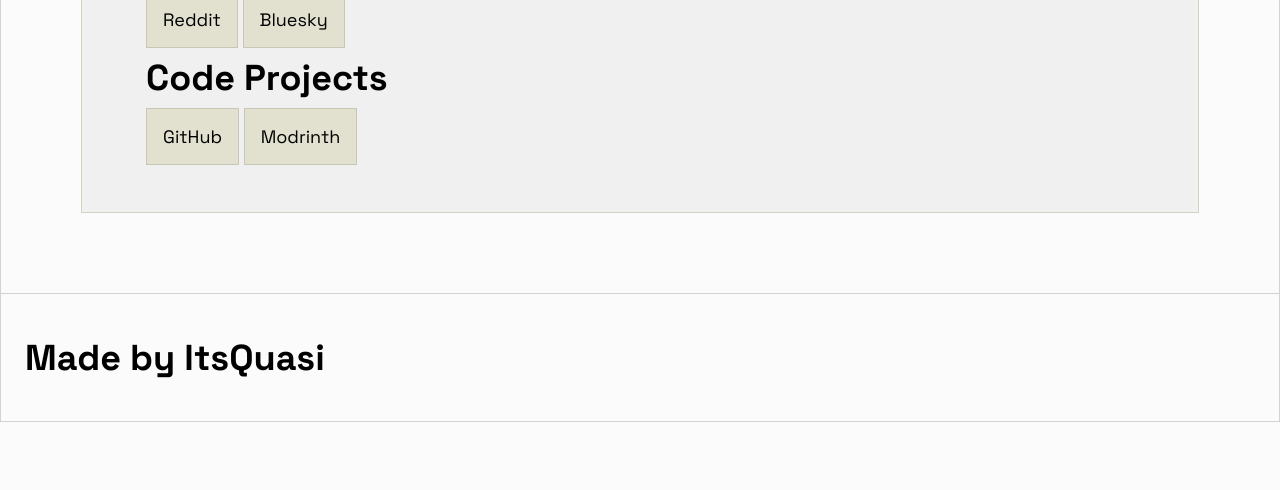
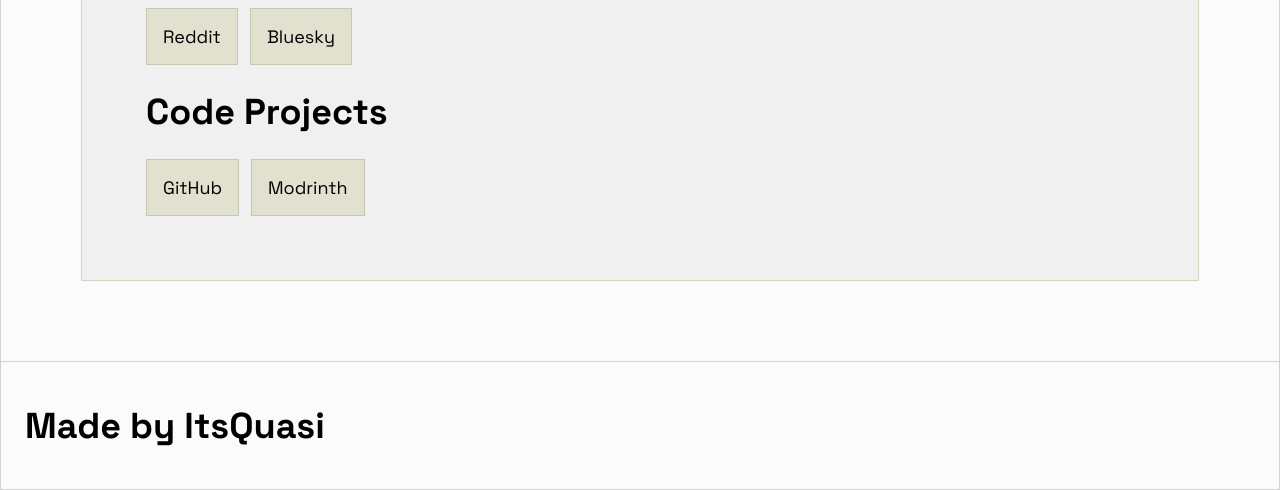
Before and after one commit to itsquasiab/itsquasiab.github.io, a plain HTML site: page socials.html in a window 1280 px wide. Shown: the part 728-1218 px from the top of the page. Before the commit the page ends 1150 px from the top, so only its background shows below. Drawn offline with Linux system fonts and the light colour scheme.

Commit message:
A small bug fix.
Just to make it better

```diff
--- a/assets/main.css
+++ b/assets/main.css
@@ -58,10 +58,9 @@
 
     width: calc(100% - 2px);
     position: fixed;
-    z-index: 1;
 }
 
-.nav-menu {
+.menu-links {
     display: flex;
     height: 100%;
 }
@@ -74,6 +73,7 @@
     padding: 16px;
     padding-left: 24px;
     padding-right: 24px;
+    margin: 0;
 }
 
 .content-title {
@@ -96,11 +96,13 @@
 }
 
 a {
-    text-decoration: none;
     background-color: var(--link-bg);
     border: 1px solid var(--link-border);
     color: var(--text);
+    text-decoration: none;
     padding: 16px;
+    display: inline-block;
+    margin-right: 12px;
 }
 
 button {
--- a/socials.html
+++ b/socials.html
@@ -17,7 +17,7 @@
     <!-- Start -->
 
     <div class="navbar">
-        <div class="nav-menu">
+        <div class="menu-links">
 
             <a class="nav-links" href="index.html"><img class="center" src="assets/images/ItsQuasiLogo.png"
                     alt="ItsQuasi" height="24px"></a>
@@ -36,11 +36,15 @@
 
     <div class="content">
         <h1>Social Media</h1>
-        <a href="https://www.reddit.com/user/ItsQuasi_/">Reddit</a>
-        <a href="https://bsky.app/profile/itsquasi.bsky.social">Bluesky</a>
+        <div class="menu-links">
+            <a href="https://www.reddit.com/user/ItsQuasi_/">Reddit</a>
+            <a href="https://bsky.app/profile/itsquasi.bsky.social">Bluesky</a>
+        </div>
         <h1>Code Projects</h1>
-        <a href="https://github.com/itsquasi23">GitHub</a>
-        <a href="https://modrinth.com/user/ItsQuasi">Modrinth</a>
+        <div class="menu-links">
+            <a href="https://github.com/itsquasi23">GitHub</a>
+            <a href="https://modrinth.com/user/ItsQuasi">Modrinth</a>
+        </div>
     </div>
 
     <footer>
```
Also changed, not shown: index.html (+1 -1 lines).
